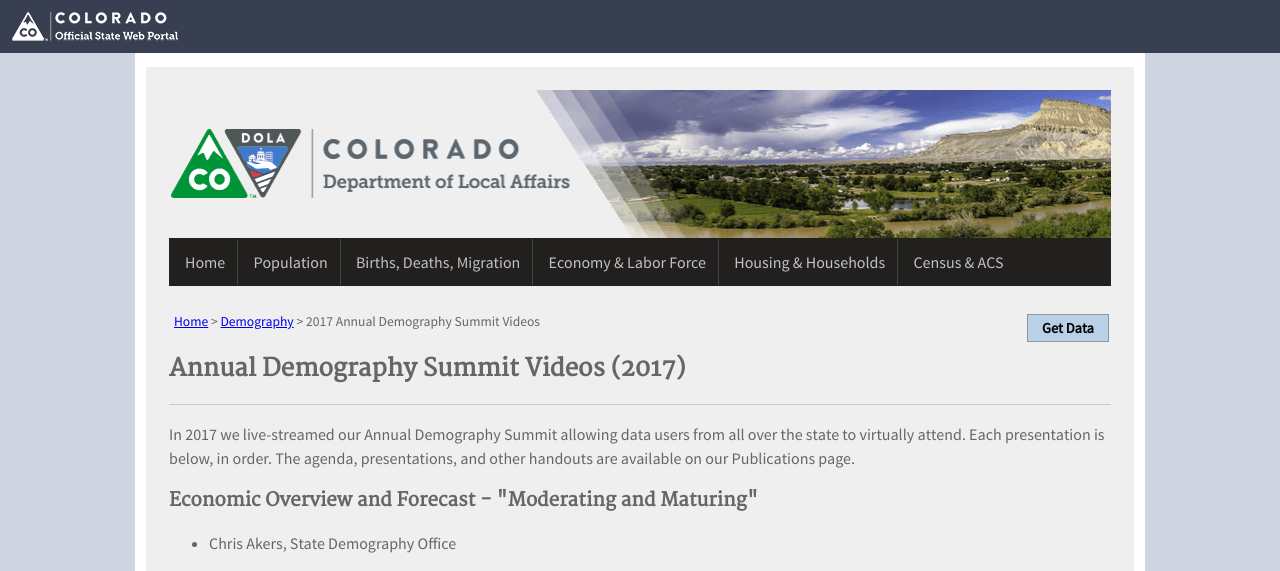
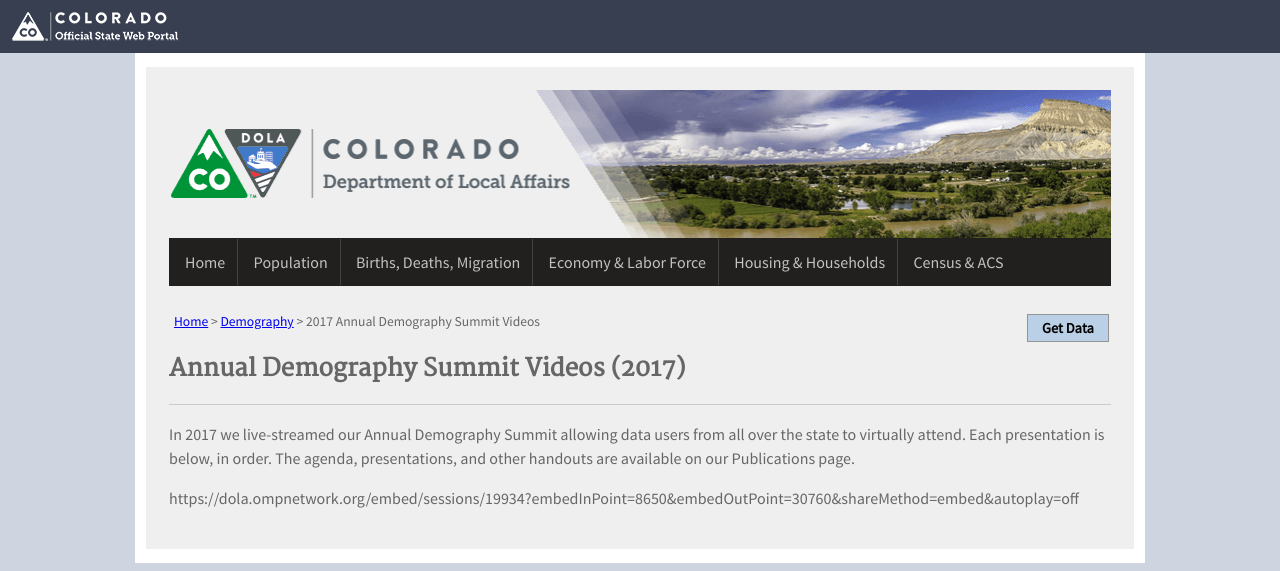
Before and after one commit to TBleess/Website_New, a Jekyll site: the page built from pages/9_Not_in_Menu/annual-demography-summit-2017.md, in a window 1280 px wide. Shown: the top 571 px of the page. Built offline with Jekyll 4.4.1, drawn with Linux system fonts in a browser that asks for light colours; grey boxes are pictures that could not be loaded.

```diff
--- a/pages/9_Not_in_Menu/annual-demography-summit-2017.md
+++ b/pages/9_Not_in_Menu/annual-demography-summit-2017.md
@@ -13,9 +13,4 @@
 - - -
 In 2017 we live-streamed our Annual Demography Summit allowing data users from all over the state to virtually attend. Each presentation is below, in order. The agenda, presentations, and other handouts are available on our Publications page.
 
-<h3>Economic Overview and Forecast - "Moderating and Maturing"</h3>
-<ul>
-<li>Chris Akers, State Demography Office</li>
-</ul>
-{% include _youtubePlayer.html id="nHEko9q8qyw" %}
- <br />
+https://dola.ompnetwork.org/embed/sessions/19934?embedInPoint=8650&embedOutPoint=30760&shareMethod=embed&autoplay=off
```
